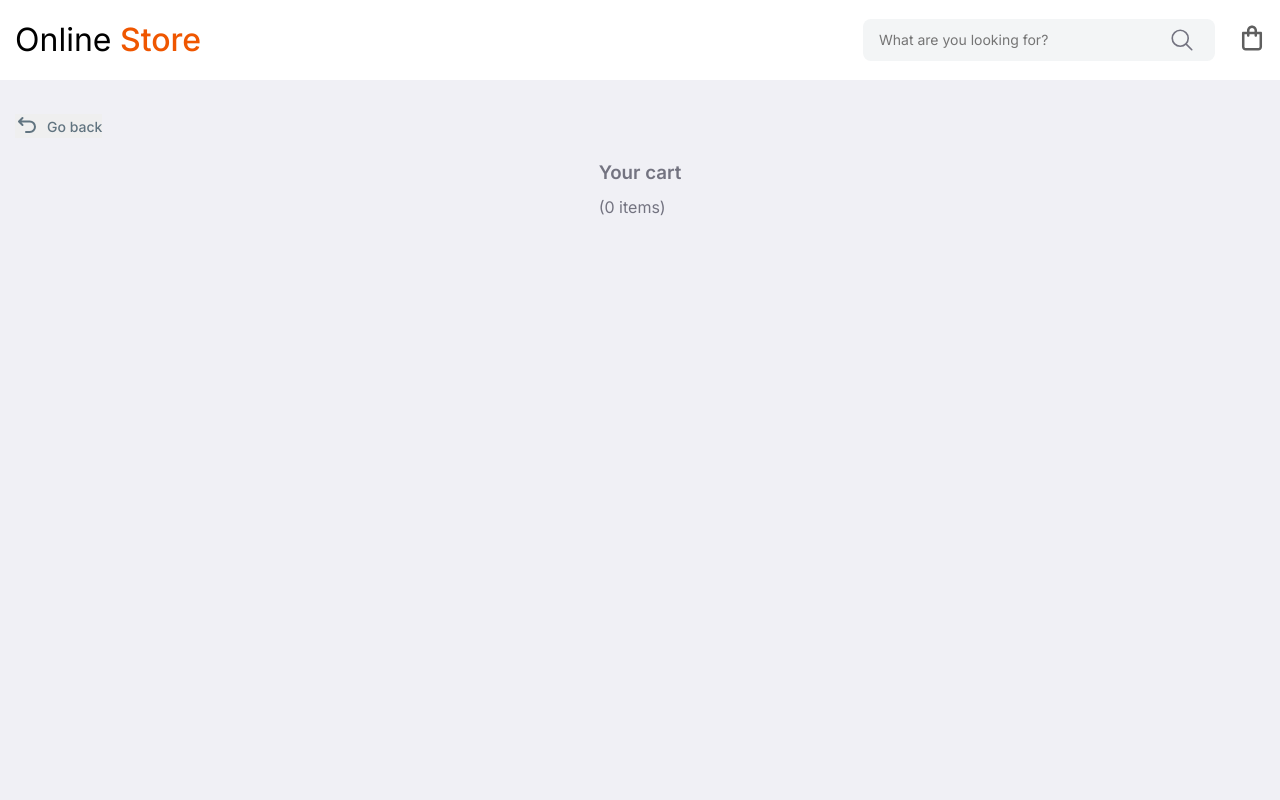
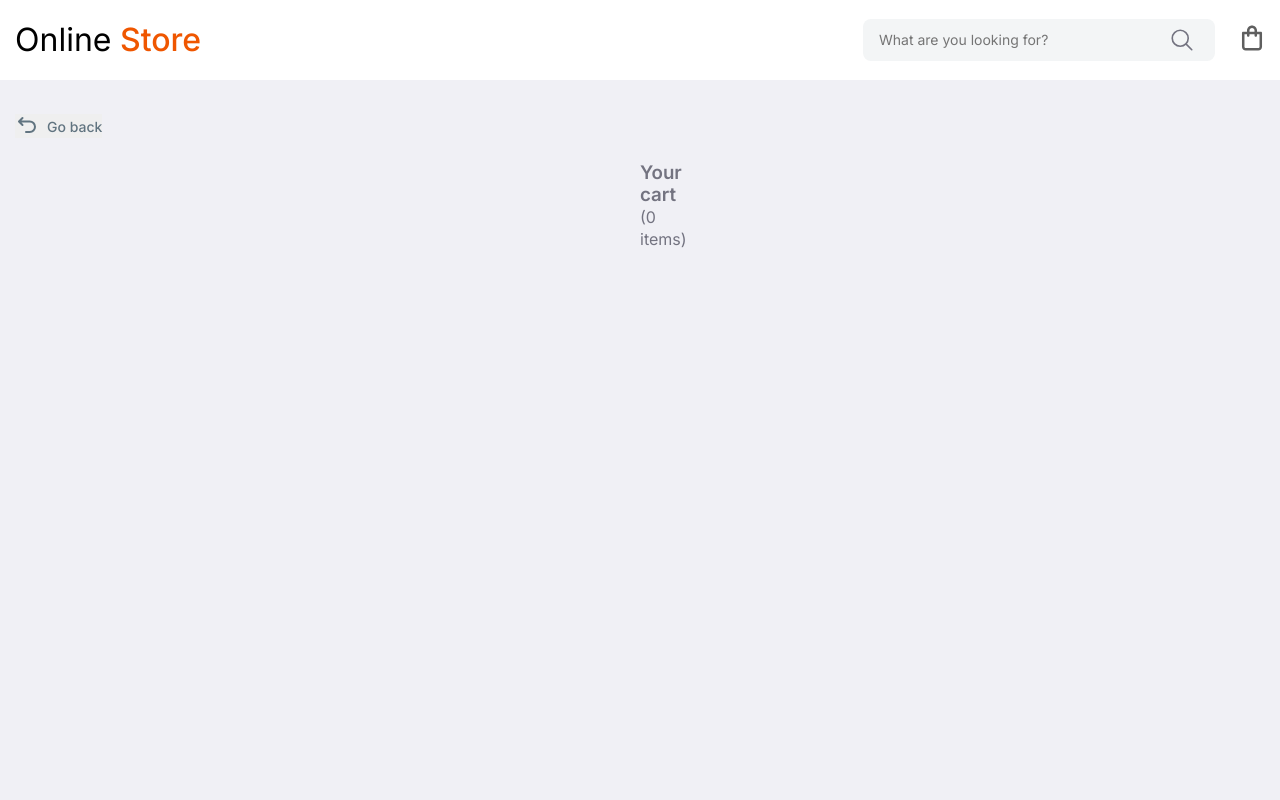
Before and after one commit to renan-aquino/online-store, a Next.js app: page /cart in a window 1280 px wide. Shown: the top 800 px of the page. Built offline with nearby package versions, Linux system fonts and the light colour scheme.

Commit message:
fix: overlapping footer bug fixed

```diff
--- a/src/app/cart/page.tsx
+++ b/src/app/cart/page.tsx
@@ -11,19 +11,16 @@ import { Product, ProductInCart } from "@/types/product";
 import { useRouter } from "next/navigation";
 
 const Container = styled.div `
-    @media(min-width: 769px){
-        position: absolute;
-        left: 50%;
-        transform: translateX(-50%);
-    }
-    margin-top: 24px;
-
-
+    margin-top: 92px;
     > p {
         margin-top: 12px;
     }
+`
 
-
+const ItemCount = styled.div `
+    position: absolute;
+    top: -68px;
+    left:
 `
 
 const FlexContainer = styled.div `
@@ -38,10 +35,14 @@ const FlexContainer = styled.div `
 `
 
 const CartList = styled.div `
-    // width: 700px;
+    position: relative;
     display: grid;
     grid-template-columns: 1fr;
     gap: 32px;
+
+    @media(max-width: 1155px) {
+        margin-inline: auto;
+    }
 
 `
 
@@ -89,10 +90,13 @@ export default function CartPage(){
 
             <GoBackButton navigate="/"/>
             <Container>
-                <h3 onClick={() => console.log(cartItems)}>Your cart</h3>
-                <p><span>&#40;{totalQuantity} items&#41;</span></p>
+
                 <FlexContainer>
                     <CartList>
+                        <ItemCount>
+                            <h3 onClick={() => console.log(cartItems)}>Your cart</h3>
+                            <p><span>&#40;{totalQuantity} items&#41;</span></p>
+                        </ItemCount>
                         {cartItems.map(item =>
                             <CartItemCard handleIncrease={() => increaseNumber(item)} handleDecrease={() => decreaseNumber(item)} image={item.image} title={item.title} quantity={item.quantity} price={formatPrice(item.quantity * item.price_in_cents)} key={item.id}/>
                         )}
```
